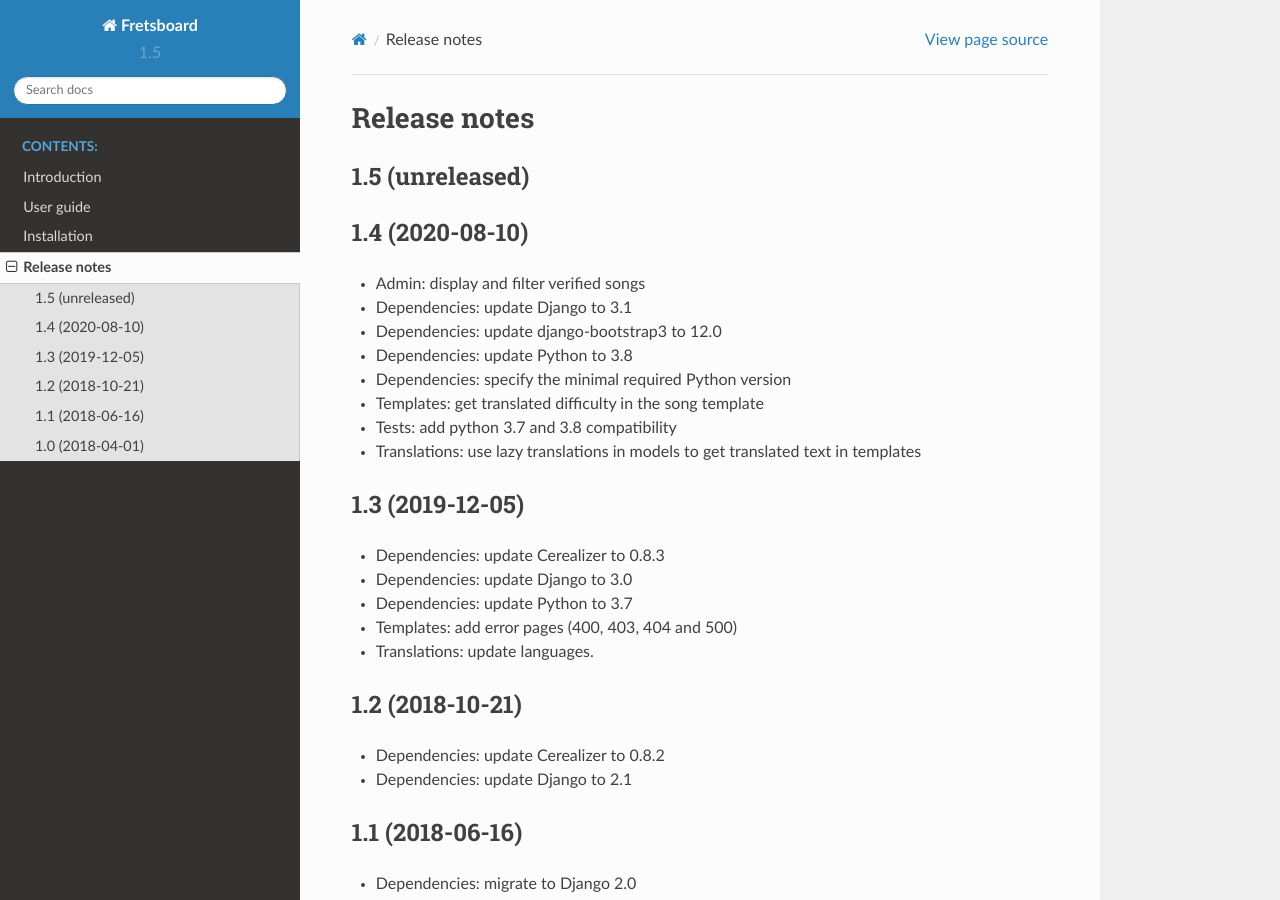
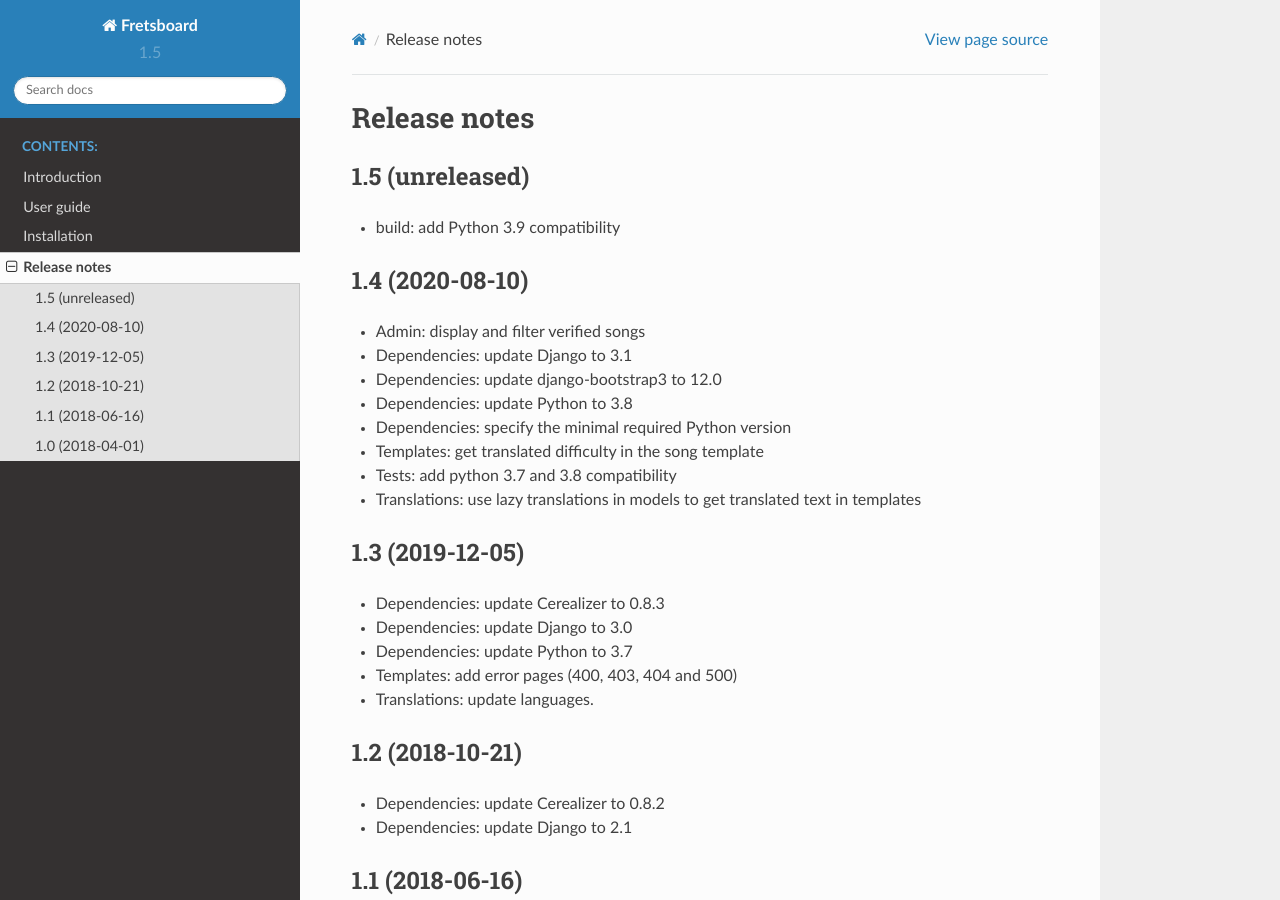
Before and after one commit to Linkid/fretsboard, a Sphinx documentation site: the page built from docs/source/releasenotes.rst, in a window 1280 px wide and 900 px high. Built offline with Sphinx 7.4.7 and the Read the Docs theme 2.0.0, drawn with Linux system fonts in a browser that asks for light colours.

Commit message:
build: add Python 3.9 compatibility

```diff
--- a/CHANGELOG.md
+++ b/CHANGELOG.md
@@ -3,6 +3,9 @@ Release notes
 
 1.5 (unreleased)
 ----------------
+
+- build: add Python 3.9 compatibility
+
 
 1.4 (2020-08-10)
 ----------------
@@ -15,7 +18,6 @@ Release notes
 - Templates: get translated difficulty in the song template
 - Tests: add python 3.7 and 3.8 compatibility
 - Translations: use lazy translations in models to get translated text in templates
-
 
 
 1.3 (2019-12-05)
--- a/docs/source/install.rst
+++ b/docs/source/install.rst
@@ -4,7 +4,7 @@ Installation
 Compatibilities
 ---------------
 
-- Python: supports python 3.6, 3.7 and 3.8
+- Python: supports python 3.6, 3.7, 3.8 and 3.9
 - Django: supports 3.0
 - Bootstrap: supports the version 3
 
--- a/setup.py
+++ b/setup.py
@@ -43,6 +43,7 @@ setup(
         "Programming Language :: Python :: 3.6",
         "Programming Language :: Python :: 3.7",
         "Programming Language :: Python :: 3.8",
+        "Programming Language :: Python :: 3.9",
         "Topic :: Games/Entertainment",
         "Topic :: Internet",
         "Topic :: Multimedia",
```
Also changed, not shown: .travis.yml, 1 other file.
